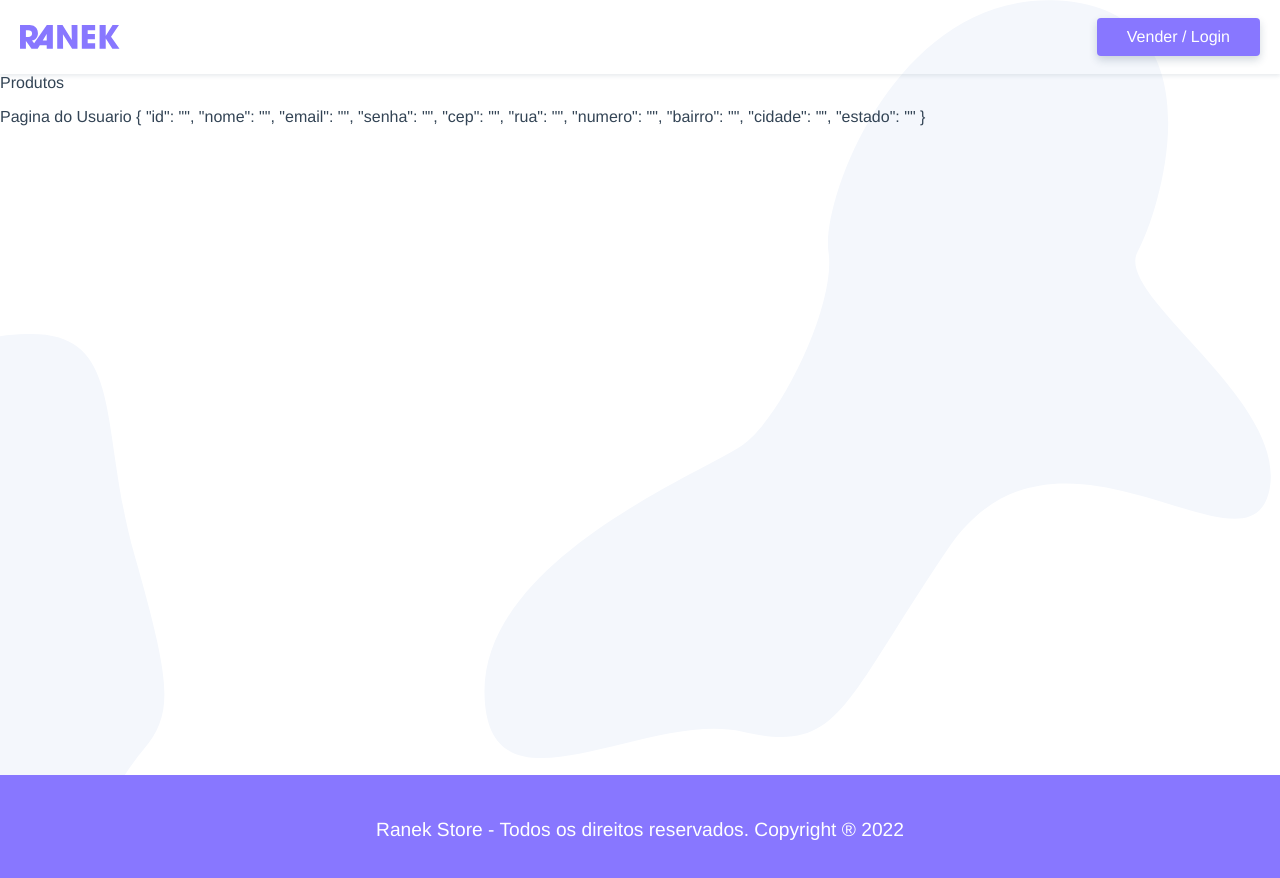
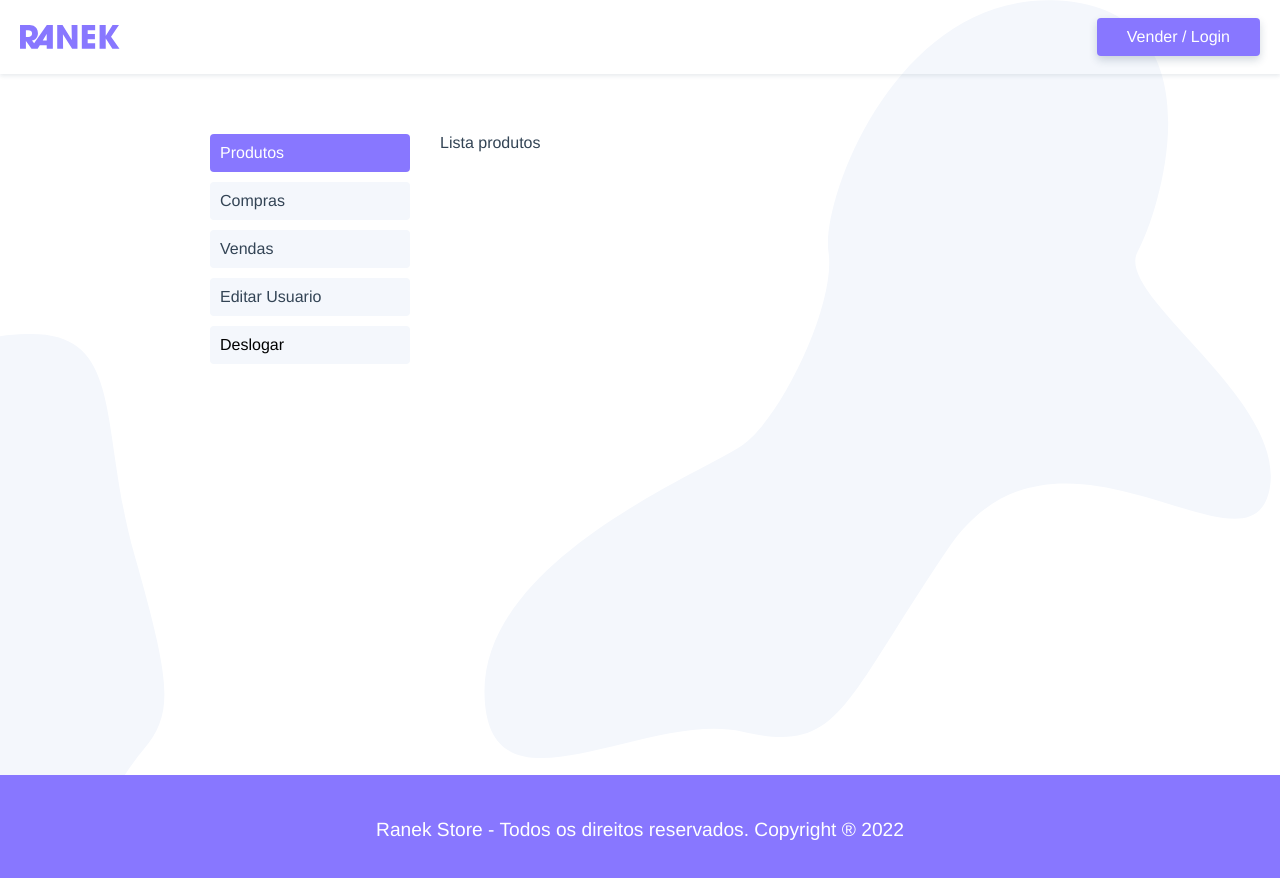
Before and after one commit to arielfontes15/RanekStore, a Vue app in the folder web-app/: page /usuario in a window 1280 px wide. Shown: the top 878 px of the page. Built offline with nearby package versions, Linux system fonts and the light colour scheme.

Commit message:
Criacao dos componentes de usuario Venda/compra/editar usuario/produtos e criacao do botao para deslogar limpando os dados do usuario logado do cache

```diff
--- a/web-app/src/components/ProdutosPaginar.vue
+++ b/web-app/src/components/ProdutosPaginar.vue
@@ -52,7 +52,7 @@ export default {
 };
 </script>
 
-<style>
+<style scoped>
 ul {
   grid-column: 1 / -1;
 }
--- a/web-app/src/components/UsuarioForm.vue
+++ b/web-app/src/components/UsuarioForm.vue
@@ -47,15 +47,15 @@ export default {
   computed: {
     ...mapFields({
       fields: [
+        "nome",
+        "email",
+        "senha",
+        "cep",
+        "rua",
+        "numero",
         "bairro",
-        "cep",
         "cidade",
-        "email",
         "estado",
-        "nome",
-        "numero",
-        "rua",
-        "senha",
       ],
       base: "usuario",
       mutation: "UPDATE_USUARIO",
--- a/web-app/src/router/index.js
+++ b/web-app/src/router/index.js
@@ -4,6 +4,10 @@ import HomeView from "../views/HomeView.vue";
 import ProdutoView from "../views/ProdutoView.vue";
 import LoginView from "../views/LoginView.vue";
 import UsuarioView from "../views/usuario/UsuarioView.vue";
+import UsuarioProdutosView from "../views/usuario/UsuarioProdutosView.vue";
+import UsuarioEditarView from "../views/usuario/UsuarioEditarView.vue";
+import UsuarioComprasView from "../views/usuario/UsuarioComprasView.vue";
+import UsuarioVendasView from "../views/usuario/UsuarioVendasView.vue";
 
 Vue.use(VueRouter);
 
@@ -29,9 +33,30 @@ const router = new VueRouter({
     },
     {
       path: "/usuario",
-      name: "usuario",
       component: UsuarioView,
       props: true,
+      children: [
+        {
+          path: "",
+          name: "usuario",
+          component: UsuarioProdutosView,
+        },
+        {
+          path: "editar",
+          name: "usuario-editar",
+          component: UsuarioEditarView,
+        },
+        {
+          path: "compras",
+          name: "compras",
+          component: UsuarioComprasView,
+        },
+        {
+          path: "vendas",
+          name: "vendas",
+          component: UsuarioVendasView,
+        },
+      ],
     },
   ],
   scrollBehavior() {
--- a/web-app/src/store/index.js
+++ b/web-app/src/store/index.js
@@ -32,7 +32,7 @@ export default new Vuex.Store({
   },
   actions: {
     getUsuario(context, payload) {
-     return  api.get(`/usuario/${payload}`).then((response) => {
+      return api.get(`/usuario/${payload}`).then((response) => {
         context.commit("UPDATE_USUARIO", response.data);
         context.commit("UPDATE_LOGIN", true);
       });
@@ -41,6 +41,21 @@ export default new Vuex.Store({
       context.commit("UPDATE_USUARIO", { id: payload.email });
       return api.post("/usuario", payload);
     },
+    deslogarUsuario(context) {
+      context.commit("UPDATE_USUARIO", {
+        id: "",
+        nome: "",
+        email: "",
+        senha: "",
+        cep: "",
+        rua: "",
+        numero: "",
+        bairro: "",
+        cidade: "",
+        estado: "",
+      });
+      context.commit("UPDATE_LOGIN", false);
+    },
   },
   modules: {},
 });
--- /dev/null
+++ b/web-app/src/views/usuario/UsuarioComprasView.vue
@@ -0,0 +1,15 @@
+<template>
+  <section>
+      <p>Compras Usuario</p>
+  </section>
+</template>
+
+<script>
+export default {
+    name:"UsuarioComprasView",
+}
+</script>
+
+<style>
+
+</style>
--- /dev/null
+++ b/web-app/src/views/usuario/UsuarioEditarView.vue
@@ -0,0 +1,15 @@
+<template>
+  <section>
+      <p>Editar Usuario</p>
+  </section>
+</template>
+
+<script>
+export default {
+    name: "EditarUsuarioView"
+}
+</script>
+
+<style>
+
+</style>
--- /dev/null
+++ b/web-app/src/views/usuario/UsuarioProdutosView.vue
@@ -0,0 +1,15 @@
+<template>
+  <section>
+      Lista produtos
+  </section>
+</template>
+
+<script>
+export default {
+ name: "UsuarioProdutosView"
+}
+</script>
+
+<style>
+
+</style>
--- /dev/null
+++ b/web-app/src/views/usuario/UsuarioVendasView.vue
@@ -0,0 +1,15 @@
+<template>
+  <section>
+      <p>Lista de Vendas Usuario</p>
+  </section>
+</template>
+
+<script>
+export default {
+    name: "UsuarioVendasView"
+}
+</script>
+
+<style>
+
+</style>
--- a/web-app/src/views/usuario/UsuarioView.vue
+++ b/web-app/src/views/usuario/UsuarioView.vue
@@ -1,20 +1,83 @@
 <template>
   <section class="usuario">
-    <nav>
+    <nav class="sidenav">
       <ul>
         <li>
-          <router-link to="/">Produtos</router-link>
+          <router-link :to="{ name: 'usuario' }">Produtos</router-link>
+        </li>
+        <li>
+          <router-link :to="{ name: 'compras' }">Compras</router-link>
+        </li>
+        <li>
+          <router-link :to="{ name: 'vendas' }">Vendas</router-link>
+        </li>
+        <li>
+          <router-link :to="{ name: 'usuario-editar' }"
+            >Editar Usuario</router-link
+          >
+        </li>
+        <li>
+          <button @click="deslogar">Deslogar</button>
         </li>
       </ul>
     </nav>
-    <p>Pagina do Usuario {{ $store.state.usuario }}</p>
+    <transition mode="out-in">
+      <router-view></router-view>
+    </transition>
   </section>
 </template>
 
 <script>
 export default {
   name: "UsuarioView",
+  methods: {
+    deslogar() {
+      this.$store.dispatch("deslogarUsuario");
+      this.$router.push("/");
+    },
+  },
 };
 </script>
 
-<style></style>
+<style scoped>
+.usuario {
+  display: grid;
+  grid-template-columns: minmax(140px, 200px) 1fr;
+  max-width: 900px;
+  margin: 40px auto;
+  grid-gap: 30px;
+  padding: 20px;
+}
+
+@media screen and(max-width: 500px) {
+  .usuario {
+    grid-template-columns: 1fr;
+    margin: 0px auto;
+  }
+}
+.sidenav a,
+.sidenav button {
+  padding: 10px;
+  display: block;
+  background: #f4f7fc;
+  margin-bottom: 10px;
+  border-radius: 4px;
+}
+
+.sidenav a.router-link-exact-active,
+.sidenav a:hover,
+.sidenav button:hover {
+  background: #87f;
+  color: white;
+}
+
+.sidenav button{
+  padding: 10px;
+  border: none;
+  width: 100%;
+  font-size: 1rem;
+  text-align: left;
+  font-family: "Avenir", Helvetica, Arial, sans-serif;
+  cursor: pointer;
+}
+</style>
```
Also changed, not shown: 1 other file (tests, documents, lock files or other folders).
